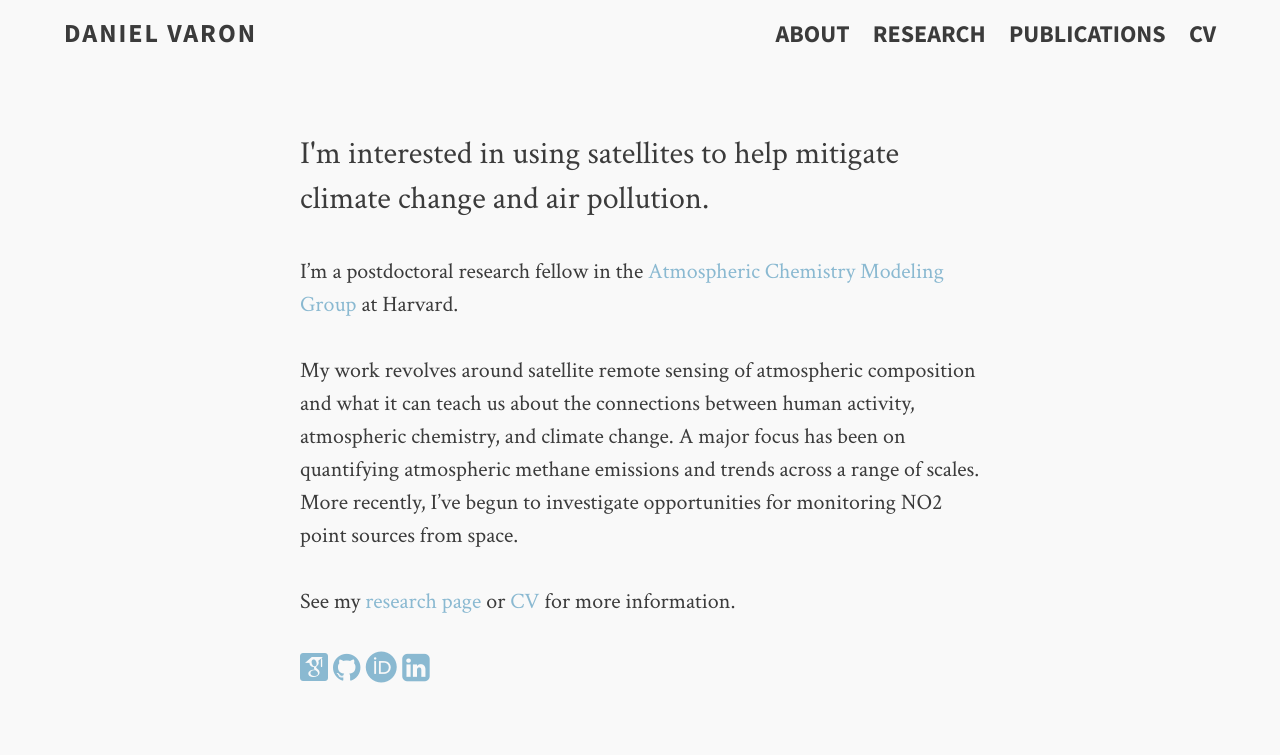
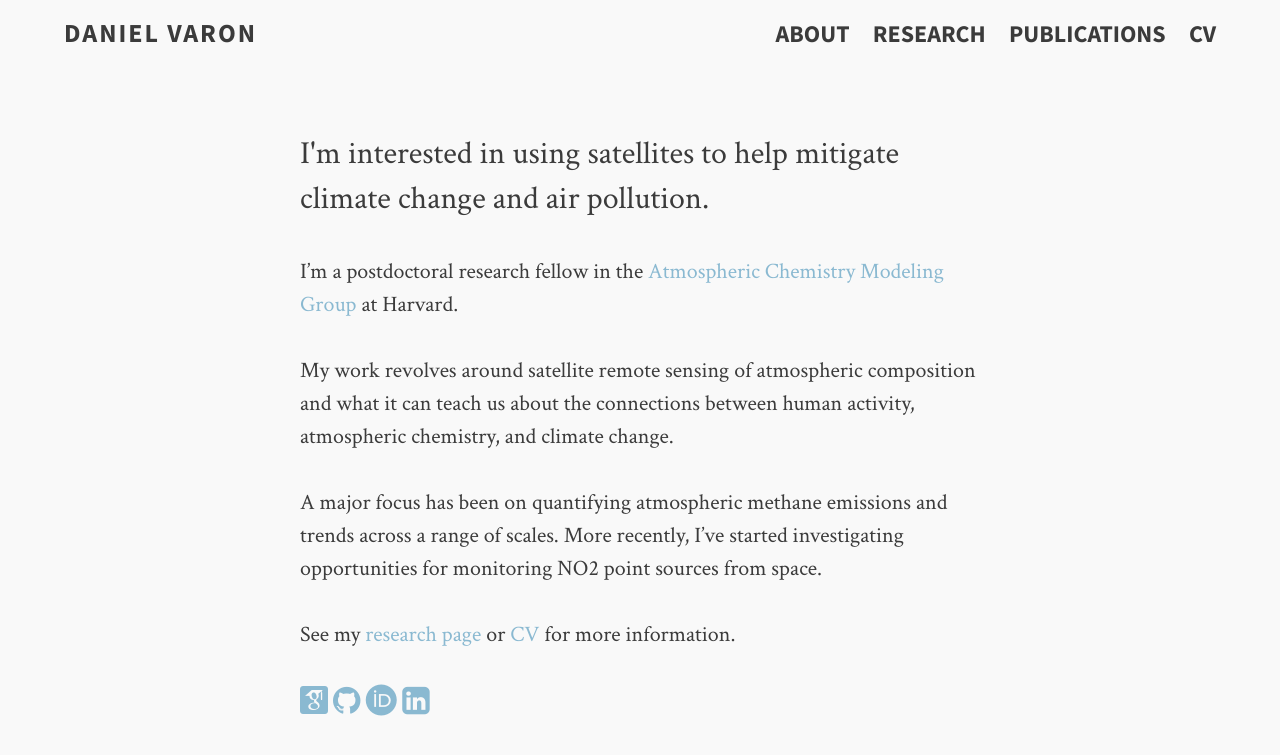
Before and after one commit to djvaron/djvaron.github.io, a Jekyll site: the page built from about.md, in a window 1280 px wide. Shown: the top 755 px of the page. Built offline with Jekyll 4.4.1, drawn with Linux system fonts in a browser that asks for light colours; some web fonts are replaced.

Commit message:
minor update about.md

```diff
--- a/about.md
+++ b/about.md
@@ -8,7 +8,9 @@ tags: [daniel varon, methane, satellites, about]
 
 I'm a postdoctoral research fellow in the <a href="http://acmg.seas.harvard.edu/" target="_blank">Atmospheric Chemistry Modeling Group</a> at Harvard.
 
-My work revolves around satellite remote sensing of atmospheric composition and what it can teach us about the connections between human activity, atmospheric chemistry, and climate change. A major focus has been on quantifying atmospheric methane emissions and trends across a range of scales. More recently, I've begun to investigate opportunities for monitoring NO<sub>2</sub> point sources from space.
+My work revolves around satellite remote sensing of atmospheric composition and what it can teach us about the connections between human activity, atmospheric chemistry, and climate change.
+
+A major focus has been on quantifying atmospheric methane emissions and trends across a range of scales. More recently, I've started investigating opportunities for monitoring NO<sub>2</sub> point sources from space.
 
 See my <a href="{{ site.url }}/research">research page</a> or <a href="{{ site.url }}/daniel_varon_cv.pdf" target="_blank">CV</a> for more information.
 
```
